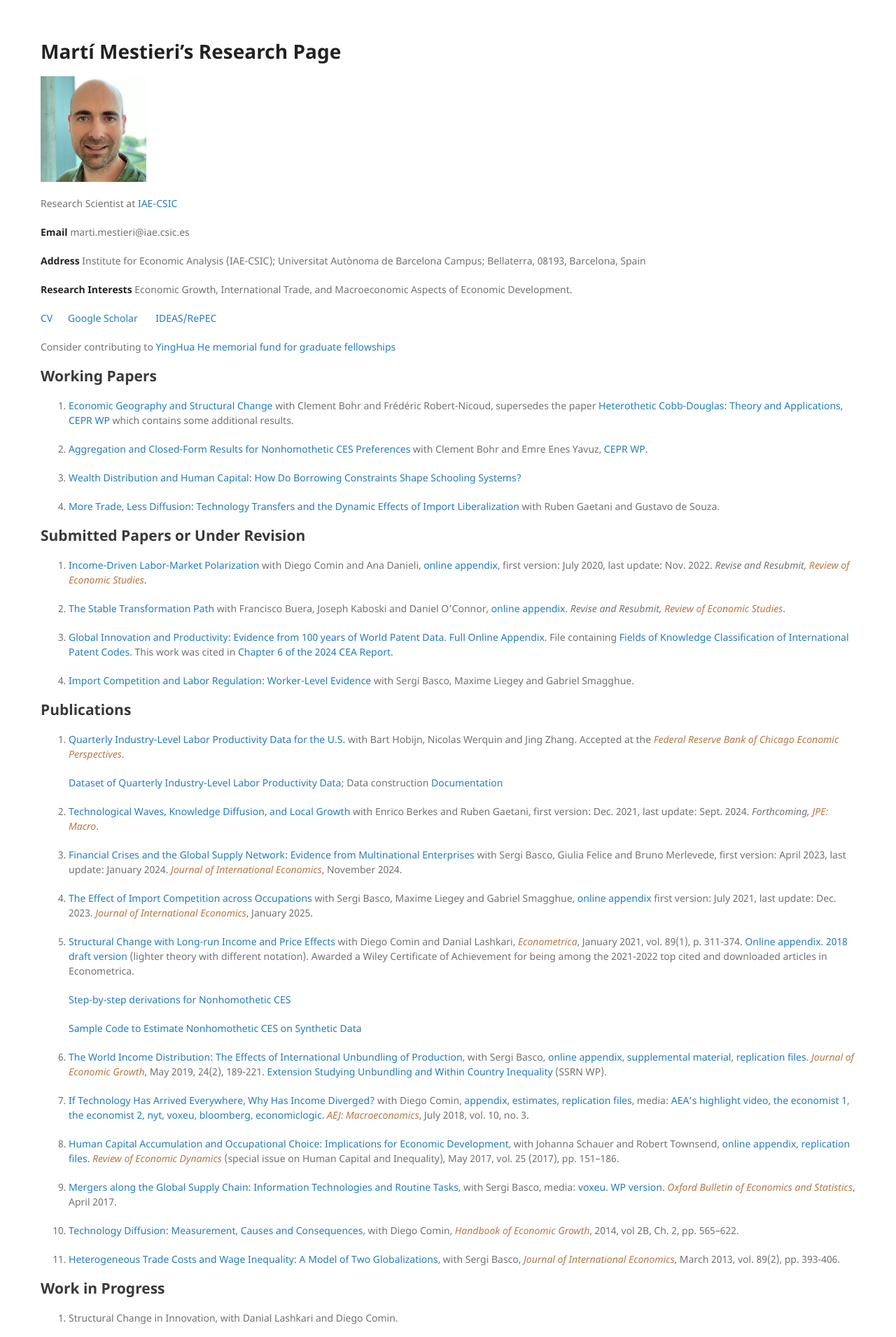
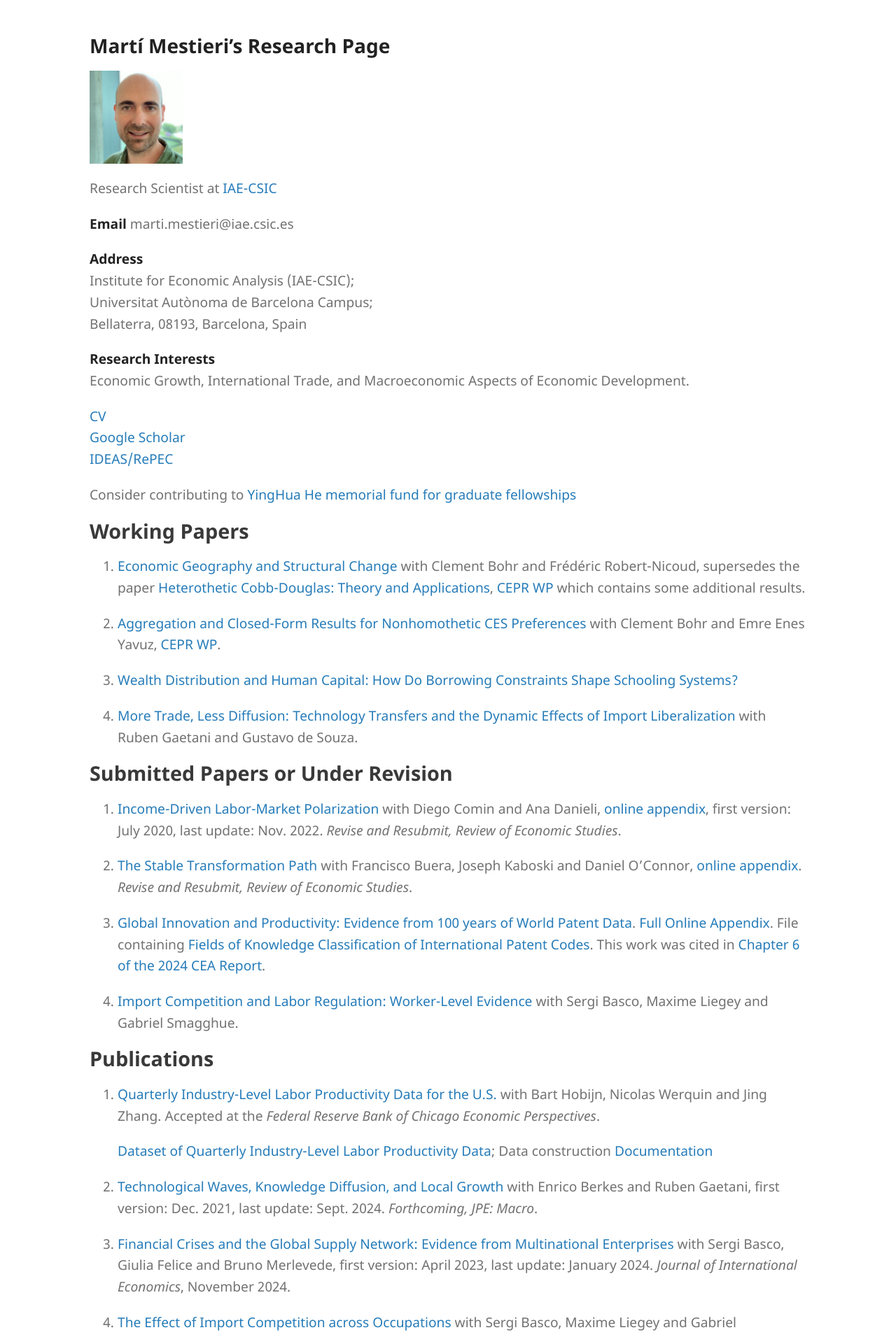
Before and after one commit to mestieri/mestieri.github.io, a Jekyll site: the page built from index.md, in a window 1280 px wide. Shown: the top 1911 px of the page at 70% size. Built offline with Jekyll 4.4.1, drawn with Linux system fonts in a browser that asks for light colours; part of the change alters nothing that is shown.

Commit message:
Update index.md

```diff
--- a/index.md
+++ b/index.md
@@ -2,12 +2,47 @@
 layout: default
 title: Martí Mestieri's Research Page
 ---
+<meta name="viewport" content="width=device-width, initial-scale=1">
+
 <style>
-blue {
-  color: #B47846;
-
+/* Set base styles */
+body {
+  font-size: 1.2rem;
+  max-width: 80%;
+  margin: auto;
+  line-height: 1.6;
 }
 
+img {
+  width: 13%;
+  display: block;
+  margin-left: 0;
+  max-width: 100%; /* Ensures the image does not overflow */
+  height: auto;
+}
+
+/* Responsive design for smaller screens */
+@media (max-width: 768px) {
+  body {
+    font-size: 1rem;
+    max-width: 90%;
+  }
+
+  img {
+    width: 25%; /* Increase image size slightly on tablets */
+  }
+}
+
+@media (max-width: 480px) {
+  body {
+    font-size: 0.9rem;
+    max-width: 95%;
+  }
+
+  img {
+    width: 50%; /* Make image bigger for small screens */
+  }
+}
 </style>
 
 # Martí Mestieri's Research Page
@@ -16,7 +51,7 @@ Senior Economist in the Economic Research Department at the Federal Reserve Bank
 UPF Associate Professor and CREi Associate Researcher.
 -->
 
-<img src="marti-696x928.jpeg" alt="Martí Mestieri" style="width: 13%; display: block; margin-left: 0;">
+<img src="marti-696x928.jpeg" alt="Martí Mestieri">
 
 Research Scientist at [IAE-CSIC](https://www.iae.csic.es/index.php?lang=ing)
 
@@ -26,16 +61,16 @@ Research Scientist at [IAE-CSIC](https://www.iae.csic.es/index.php?lang=ing)
 -->
 
 **Address**
-  Institute for Economic Analysis (IAE-CSIC);
-  Universitat Autònoma de Barcelona Campus;
-  Bellaterra, 08193, Barcelona, Spain
+Institute for Economic Analysis (IAE-CSIC);
+Universitat Autònoma de Barcelona Campus;
+Bellaterra, 08193, Barcelona, Spain
 
-**Research Interests** Economic Growth, International Trade, and Macroeconomic Aspects of Economic Development.
-<!--**CV** Available upon request
-**Curriculum Vitae** [[pdf](﻿﻿https://www.dropbox.com/scl/fi/asfq1wqgbykn11m32qtmi/mestieri_cv_sept24.pdf?rlkey=g09o0sxegt0qhypn4b5stzq43&dl=0)]
--->
+**Research Interests**
+Economic Growth, International Trade, and Macroeconomic Aspects of Economic Development.
 
-[CV](https://www.dropbox.com/scl/fi/asfq1wqgbykn11m32qtmi/mestieri_cv_sept24.pdf?rlkey=g09o0sxegt0qhypn4b5stzq43&dl=0)&nbsp; &nbsp; &nbsp;   [Google Scholar](https://scholar.google.com/citations?user=jXvJF9MAAAAJ&hl=ca) &nbsp; &nbsp; &nbsp;  [IDEAS/RePEC](https://ideas.repec.org/f/pme510.html)
+[CV](https://www.dropbox.com/scl/fi/asfq1wqgbykn11m32qtmi/mestieri_cv_sept24.pdf?rlkey=g09o0sxegt0qhypn4b5stzq43&dl=0)&nbsp; &nbsp; &nbsp;
+[Google Scholar](https://scholar.google.com/citations?user=jXvJF9MAAAAJ&hl=ca) &nbsp; &nbsp; &nbsp;
+[IDEAS/RePEC](https://ideas.repec.org/f/pme510.html)
 
 Consider contributing to [YingHua He memorial fund for graduate fellowships](https://riceconnect.rice.edu/donation/yinghua-he-memorial)
 
```
